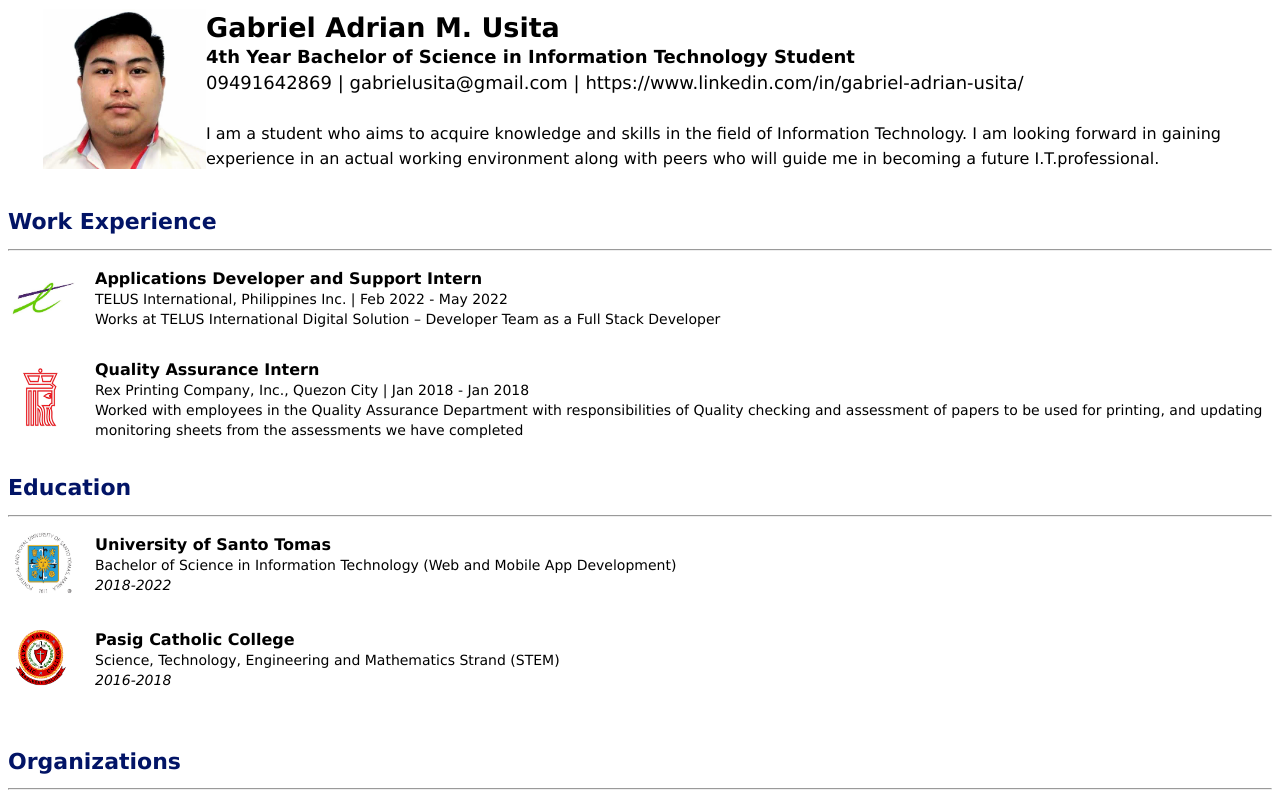
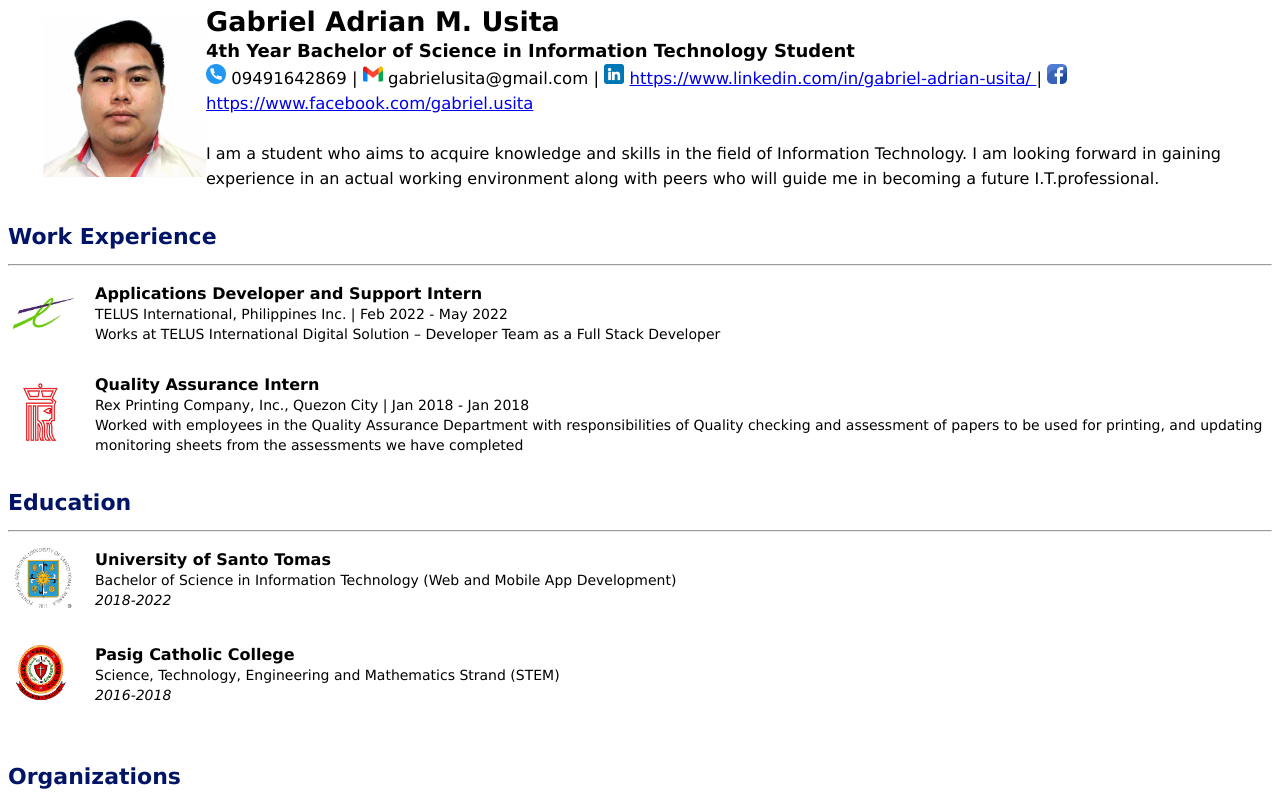
Before and after one commit to gmusita30/cv-react, a React app: page / in a window 1280 px wide. Shown: the top 795 px of the page. Built offline with nearby package versions, Linux system fonts and the light colour scheme.

Commit message:
added icons for header

```diff
--- a/src/body.css
+++ b/src/body.css
@@ -31,7 +31,7 @@
 }
 .contactinfo {
     font-weight: 300;
-    font-size: 18px;
+    font-size: 16.5px;
 
 }
 
--- a/src/components/header.js
+++ b/src/components/header.js
@@ -1,5 +1,9 @@
 import React from 'react';
 import Pic from '../assets/2018116881p.jpg';
+import Phone from '../assets/phone.png';
+import Email from '../assets/email.png';
+import Linkedin from '../assets/linkedIn.png';
+import Facebook from '../assets/facebook.png';
 import'../body.css';
 
 class Header extends React.Component {
@@ -13,7 +17,10 @@ class Header extends React.Component {
                 <div id='personalInformation'>
                     <span className='name'>Gabriel Adrian M. Usita</span> <br />
                     <span className='occupation'>4th Year Bachelor of Science in Information Technology Student</span> <br/>
-                    <span className='contactinfo'>09491642869 | gabrielusita@gmail.com | https://www.linkedin.com/in/gabriel-adrian-usita/</span> <br/>
+                    <span className='contactinfo'><span><img src={Phone} alt='phoneicon' width='20' height='20' /></span> 09491642869
+                    | <span><img src={Email} alt='phoneicon' width='20' height='20' /></span> gabrielusita@gmail.com
+                    | <span><img src={Linkedin} alt='linkedinicon' width='20' height='20' /></span> <a href= "https://www.linkedin.com/in/gabriel-adrian-usita/">https://www.linkedin.com/in/gabriel-adrian-usita/ </a>
+                    | <span><img src={Facebook} alt='facebookicon' width='20' height='20' /></span> <a href= "https://www.facebook.com/gabriel.usita">https://www.facebook.com/gabriel.usita </a> </span> <br></br>
 
                     <span className='objective'><br></br>I am a student who aims to acquire knowledge and skills in the field of Information
                      Technology. I am looking forward in gaining experience in an actual working environment along with peers who will
--- a/src/components/skills.js
+++ b/src/components/skills.js
@@ -25,7 +25,8 @@ class Skills extends React.Component {
                             <td className='titleDescription'>Tools and Technologies
                             <br />
                                 <ul className='bulletedDescription'>
-                                    <li>Git, Microsoft Office</li>
+                                    <li>Microsoft Office</li>
+                                    <li>Basic Knowledge in Git</li>
                                     <li>Basic Knowledge in MySQL, Firebase, Cloud Firestore</li>
                                     <li>Basic Knowledge in Windows Server 2012 and Ubuntu</li>
                                     <li>Basic Knowledge in Cisco Packet Tracer</li>
```
Also changed, not shown: src/assets/email.png (added), src/assets/facebook.png (added), src/assets/linkedIn.png (added), src/assets/phone.png (added).
